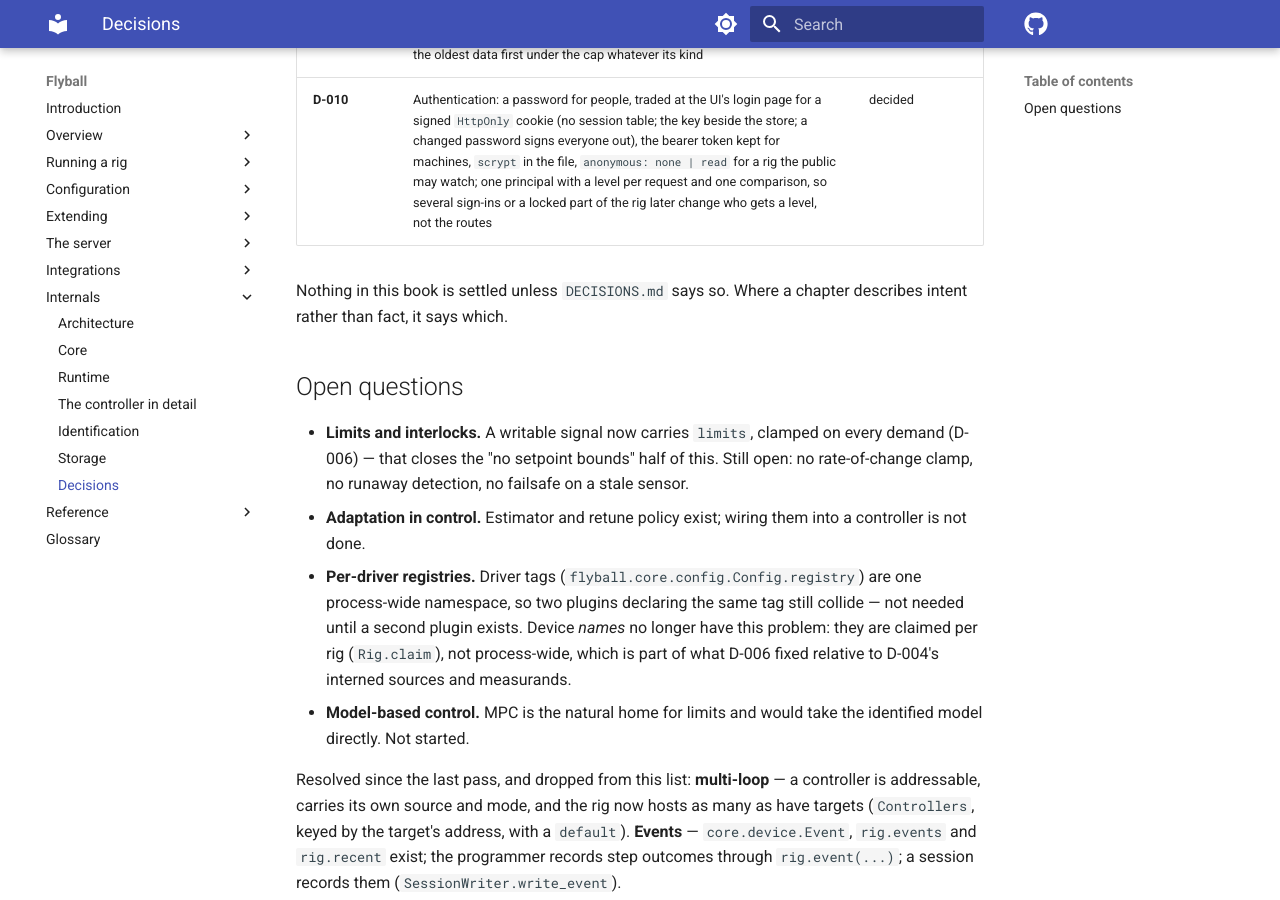
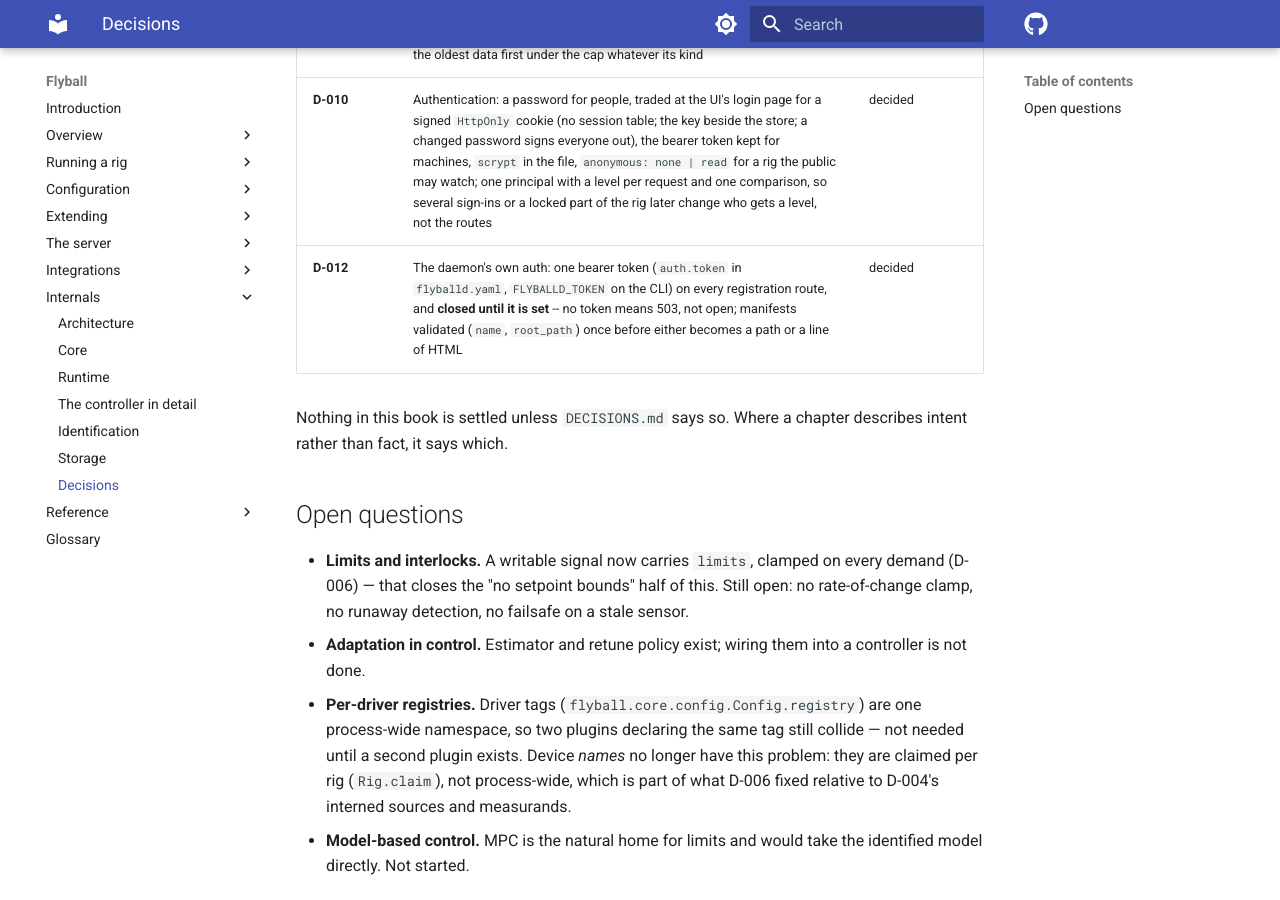
Before and after one commit to bengineer42/flyball, an MkDocs documentation site: the page built from book/src/6-internals/decisions.md, in a window 1280 px wide and 900 px high, scrolled down 1151 px. Built offline with MkDocs 1.6.1 and Material for MkDocs 9.7.7, drawn with Linux system fonts in a browser that asks for light colours; comment, search, counter and statistics services are not loaded; the version menu is left out.

Commit message:
book: D-012, the daemon's own auth
Co-Authored-By: Claude Opus 5 (1M context) <noreply@anthropic.com>

```diff
--- a/book/src/6-internals/decisions.md
+++ b/book/src/6-internals/decisions.md
@@ -14,6 +14,7 @@ are in `DECISIONS.md` at the repository root; this is the index.
 | **D-007** | Runner config and a public runner: a `runner:` section in the rig file (or a file that `extends` it) with the process settings, flags overriding; `--root-path` served by the runner itself and a UI that finds its API from where it was served; writes behind `--allow-save` / `--allow-shutdown` / `--no-mcp`, all off by default; rig versions as a tree with a head, a restore moving the head rather than copying | decided |
 | **D-008** | The scratch record and retention: a rig nobody is recording still keeps its last hour, in the store (not memory), as a scratch session written *instead of* a recording rather than beside one; trimming moves the session's start against a hidden origin instead of rewriting offsets; a per-session size estimate plus the real file size for the cap; `keep` / `keep_size` / `retain` / `rotate` / `max_store` in the `runner:` section, pinned sessions exempt, the oldest data first under the cap whatever its kind | decided |
 | **D-010** | Authentication: a password for people, traded at the UI's login page for a signed `HttpOnly` cookie (no session table; the key beside the store; a changed password signs everyone out), the bearer token kept for machines, `scrypt` in the file, `anonymous: none | read` for a rig the public may watch; one principal with a level per request and one comparison, so several sign-ins or a locked part of the rig later change who gets a level, not the routes | decided |
+| **D-012** | The daemon's own auth: one bearer token (`auth.token` in `flyballd.yaml`, `FLYBALLD_TOKEN` on the CLI) on every registration route, and **closed until it is set** -- no token means 503, not open; manifests validated (`name`, `root_path`) once before either becomes a path or a line of HTML | decided |
 
 Nothing in this book is settled unless `DECISIONS.md` says so. Where a
 chapter describes intent rather than fact, it says which.
```
